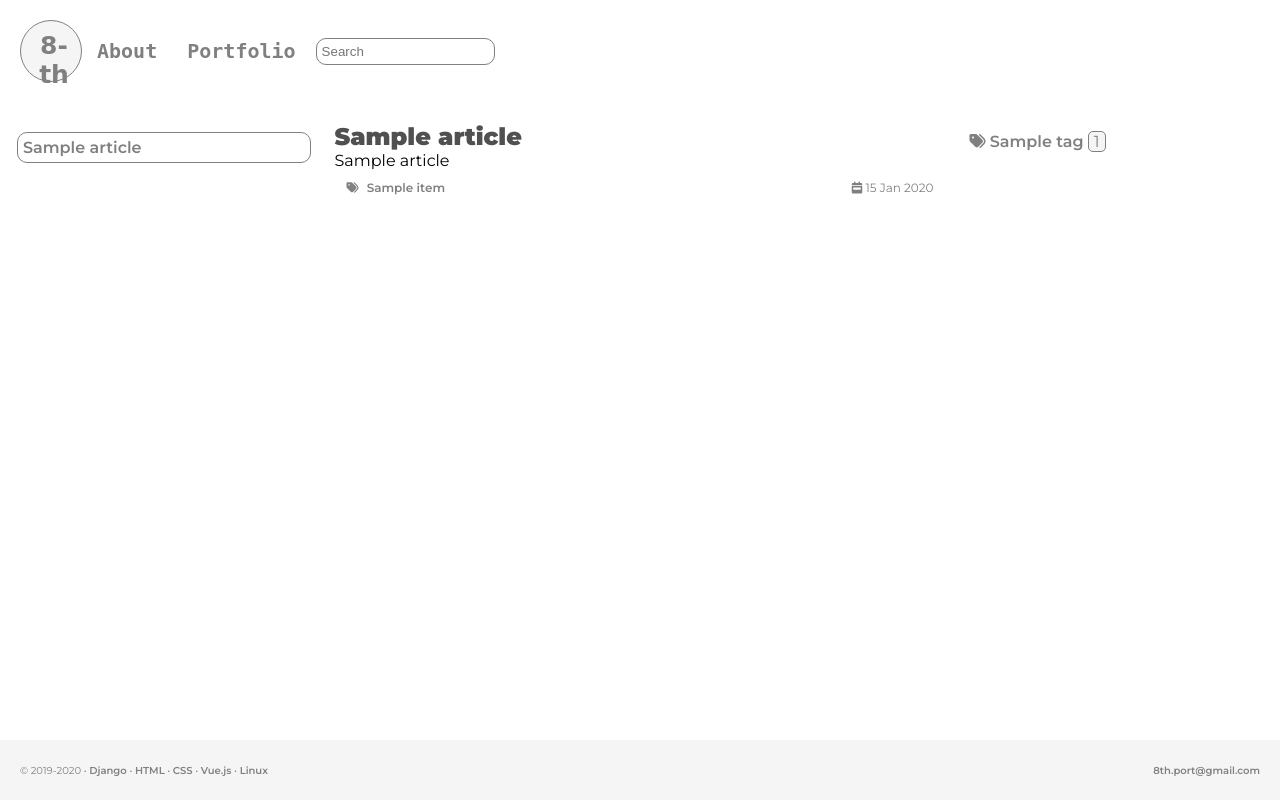
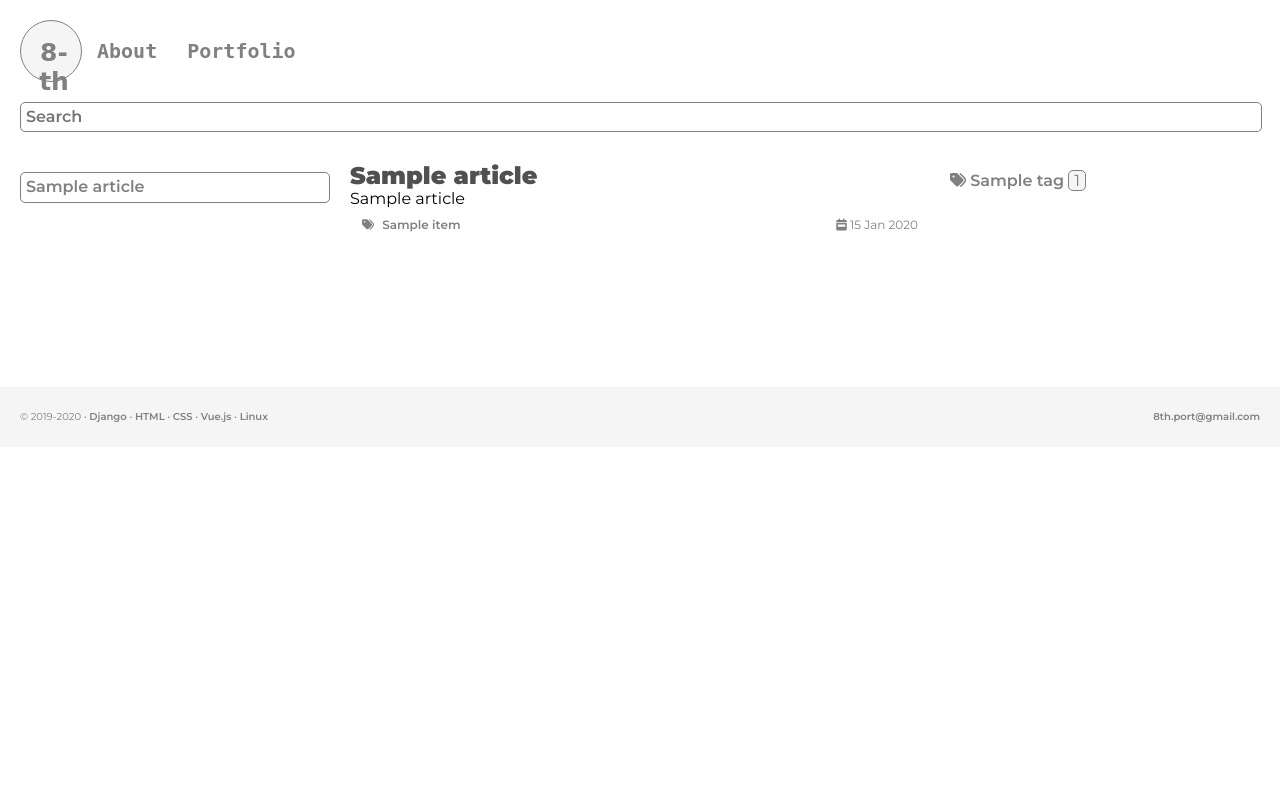
Before and after one commit to mebius01/anzim, a Django app: template templates/blog/blog.html in a window 1280 px wide. Run offline with Django 3.2, Linux system fonts and the light colour scheme; the template is opened without the code that fills it: most values are stand-ins (such as "Sample title", 1, 10 or a date in 2020); some libraries are stand-ins or nearby versions; some web fonts are replaced.

Commit message:
fix form, media, pre, etc ..

```diff
--- a/static/css/base.css
+++ b/static/css/base.css
@@ -3,25 +3,15 @@
     padding: 0;
 }
 html {
-    font-family: 'Montserrat', sans-serif;
+    font-family: 'Montserrat', monospace;
 }
-.content {
-    min-height: calc(100vh - 175px);
-}
+
 :root {
     --TextColor: #3a3a3a;
     --LinkCo0lor: #bdd6fd;
     --BackColor: #f5f5f5;
 }
-/* body {
-    display: grid;
-    grid-template-columns: auto;
-    grid-template-rows: auto;
-    grid-template-areas:
-        "header"
-        "content"
-        "footer";
-} */
+
 strong {
     font-style: normal;
     font-weight: bold;
@@ -57,15 +47,16 @@ hr{
     width: 100%;
     size: 1;
 }
+
 .content {
     grid-area: content;
     display: grid;
     grid-template-areas: "aside-left" "aside-right" "article";
-    margin: 5px;
+    padding: 0 20px;
+    /* min-height: calc(100vh - 175px); */
 }
 
 /* .header {
-    padding: 12px;
     grid-area: header;
     display: grid;
     grid-template-columns: 1fr;
@@ -74,14 +65,13 @@ hr{
     position: relative;
 } */
 .header {
-    height: 65px;
-    padding: 20px 20px;
-    /* padding-top: 20px; */
+    padding: 20px 0;
 }
 .nav {
-    grid-area: nav;
+    padding: 0 20px;
     display: flex;
-    justify-content: start;
+    flex-direction: column;
+    height: 100%;
 }
 .nav__list {
     list-style: none;
@@ -117,8 +107,8 @@ hr{
     font-family: 'Baloo Tamma 2', cursive;
     color: gray;
     font-size: 25px;
-    left: 6px;
-    top: 10px;
+    left: 10%;
+    top: 30%;
 }
 .logo__eight:hover {
     color: white;
@@ -131,48 +121,26 @@ hr{
 .portfolio{
     grid-area: portfolio;
 }
-/* .nav {
-    grid-area: nav;
-    margin: auto;
-} */
-/* .nav__link{
-    color: gray;
-    font-family: 'Courier Prime', monospace;
-    border: 1px solid;
-    padding: 4px;
-    border-radius: 10px;
-    -moz-border-radius: 10px;
-    -webkit-border-radius: 10px;
-} */
-/* .nav__link:hover{
-    background-color: grey;
-    color: white;
-    border: 1px solid gray;
-} */
-.search {
-    grid-area: search;
-     / */
-    /* margin: auto; */
-    /* width: 100%; */
-}
 .search__form {
-    display: flex;
-    justify-content: center;
-    align-items: center;
+    margin-top: 20px;
+    width: calc(100vw - 40px);
 }
 .search input{
+    width: calc(100vw - 50px);
     outline:none;
     border: 1px gray solid;
-    border-radius: 10px;
-    -moz-border-radius: 10px;
-    -webkit-border-radius: 10px;
+    border-radius: 5px;
+    -moz-border-radius: 5px;
+    -webkit-border-radius: 5px;
     padding: 5px;
     color: gray;
-    width: calc(100% - 22px);
+    font-family: 'Montserrat', monospace;
+    font-size: 16px;
+    font-weight: 600;
 }
 .aside-left {
-    padding: 12px;
     grid-area: aside-left;
+    padding: 10px 0;
 }
 .link-block, .tags-title {
     margin-top: 10px;
@@ -183,9 +151,9 @@ hr{
     display: block;
     padding: 5px;
     border: 1px solid;
-    border-radius: 10px;
-    -moz-border-radius: 10px;
-    -webkit-border-radius: 10px;
+    border-radius: 5px;
+    -moz-border-radius: 5px;
+    -webkit-border-radius: 5px;
 }
 .link-block:hover{
     color: white;
@@ -202,8 +170,8 @@ h1 {
     padding-bottom: 6px;
 }
 .article {
-    padding: 12px;
     grid-area: article;
+    padding: 10px 20px;
 }
 .aricle-1{
     margin-bottom: 50px;
@@ -249,8 +217,8 @@ h1 {
     background-color: gray;
 }
 .aside-right {
-    padding: 12px;
     grid-area: aside-right;
+    padding: 10px 0;
 }
 .num-times {
     border: 1px solid;
--- a/templates/base.html
+++ b/templates/base.html
@@ -4,6 +4,7 @@
 <head>
     <meta name="viewport" content="width=device-width, initial-scale=1, shrink-to-fit=no">
     <meta charset="utf-8">
+    <link rel="stylesheet" href="{% static 'css/normalize.css' %}">
     <link rel="stylesheet" href="{% static 'css/base.css' %}" type="text/css">
     <link rel="stylesheet" href="{% static 'highlight/styles/monokai-sublime.css' %}">
     <link rel="shortcut icon" type="image/png" href="{% static 'favicon.ico' %}"/>
```
Also changed, not shown: other parts of static/css/base.css (+44 -17 lines), static/css/index.css (+20 -0 lines), templates/index.html (+5 -4 lines).
